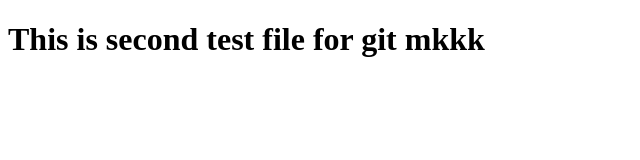
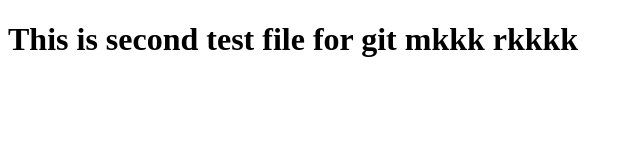
Before and after one commit to webkeonmukesh/proj1, a plain HTML site: page test1.html in a window 1280 px wide. Shown: the whole page, without its empty margins (0-640 px from the left). Drawn offline with Linux system fonts and the light colour scheme.

Commit message:
Update test1.html

```diff
--- a/test1.html
+++ b/test1.html
@@ -4,7 +4,7 @@
 	<title>Test1</title>
 </head>
 <body>
-	<h1>This is second test file for git mkkk</h1>
+	<h1>This is second test file for git mkkk rkkkk</h1>
 
 </body>
 </html>
```
